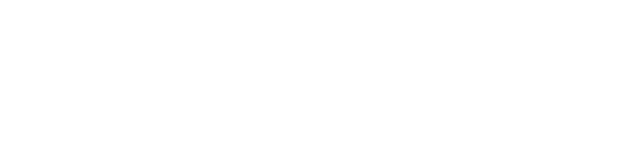
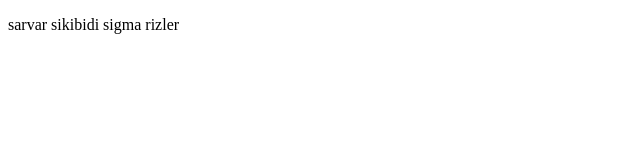
Before and after one commit to saidmalikunknown/first-projecttt, a plain HTML site: page index.html in a window 1280 px wide. Shown: the whole page, without its empty margins (0-640 px from the left). Drawn offline with Linux system fonts and the light colour scheme.

Commit message:
sarvar skibidi sigam

```diff
--- a/index.html
+++ b/index.html
@@ -6,6 +6,6 @@
     <title>Document</title>
 </head>
 <body>
-
+    <p class="text">sarvar sikibidi sigma rizler </p>
 </body>
 </html>
```
